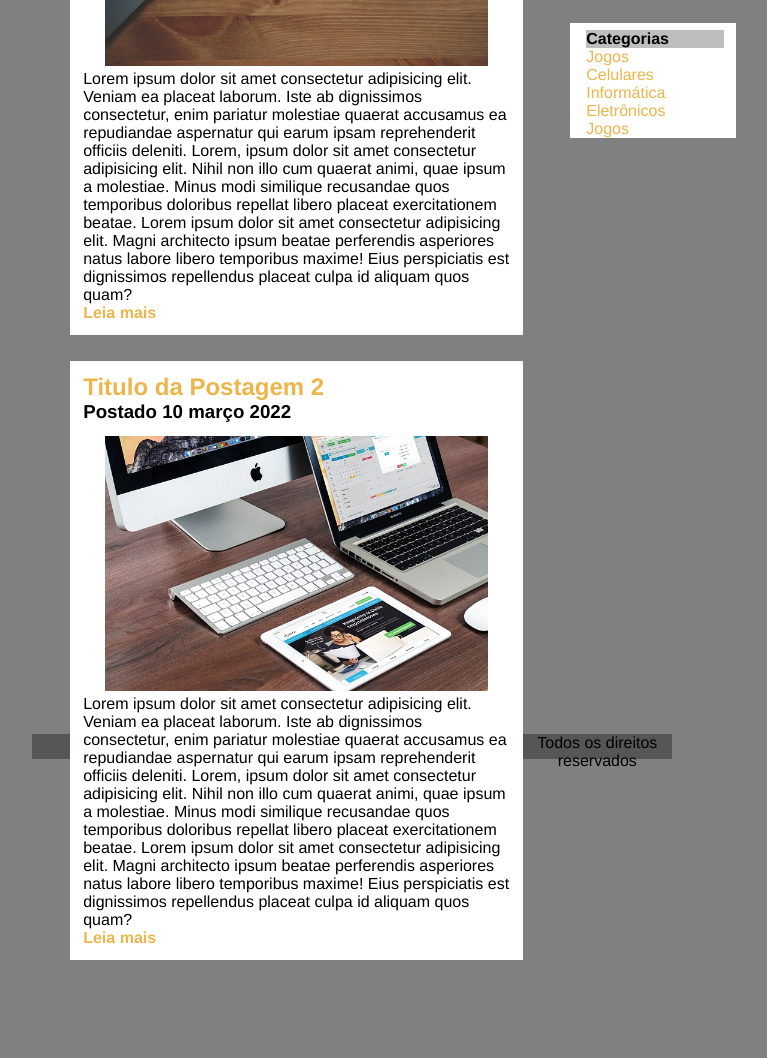
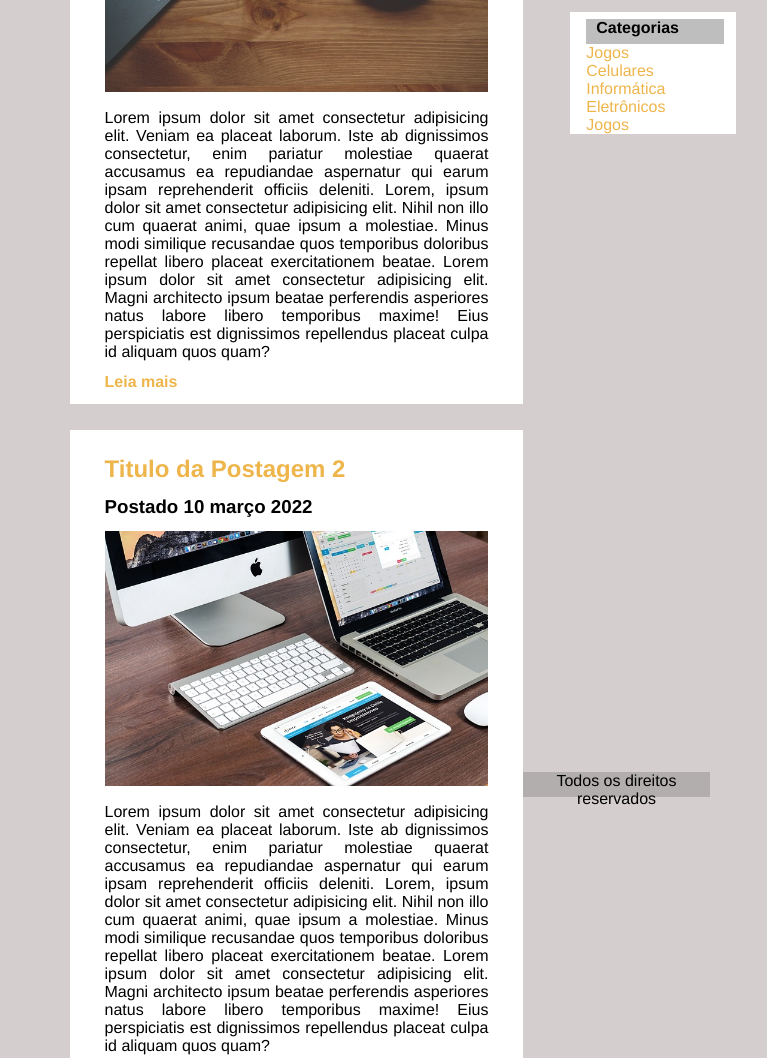
Before and after one commit to Vitaog/Projetos-Fatec, a plain HTML site: page Desafio II/index.html in a window 1280 px wide. Shown: the part 388-1446 px from the top of the page, without its empty margins (288-1055 px from the left). Before the commit the page ends 1348 px from the top, so only its background shows below. Drawn offline with Linux system fonts and the light colour scheme.

Commit message:
Modificação na formatação CSS

```diff
--- a/Desafio II/css/style.css
+++ b/Desafio II/css/style.css
@@ -3,11 +3,11 @@
 }
 body{
     font-family: 'Franklin Gothic Medium', 'Arial Narrow', Arial, sans-serif;
-    background-color: gray;
+    background-color: rgb(212, 206, 206);
 }
 /**Classe da barra de navegação**/
 .navbar{
-    background-color: rgb(238, 181, 75);
+    background-color: orange;
     padding: 3px 0px 25px 0px;
     text-align: center;
     width: 100%;
@@ -43,15 +43,36 @@ body{
 }
 .direita h2{
    color: rgb(238, 181, 75);
+   margin-left: 5%;
+    margin-right: 5%;
+    margin-top: 3%;
+    text-align: justify;
 }
+.direita h3{
+    margin-left: 5%;
+     margin-right: 5%;
+     margin-top: 3%;
+     text-align: justify;
+ }
 .direita h4{
     color: rgb(238, 181, 75);
+    margin-left: 5%;
+    margin-right: 5%;
+    margin-top: 3%;
+    text-align: justify;
  }
 .direita img{
     width:90%;
     margin-left: 5%;
     margin-right: 5%;
     margin-top: 3%;
+}
+
+.direita p {
+    margin-left: 5%;
+    margin-right: 5%;
+    margin-top: 3%;
+    text-align: justify;
 }
 /**Formatação classe esquerda**/
 .esquerda{
@@ -76,6 +97,12 @@ body{
     background-color: rgb(190, 190, 190);
     margin-top: 5%;
     width: 92%;
+    height: 25px;
+}
+
+.esquerda_cinza h4{
+    margin-left: 10px;
+
 }
 .para_esquerda2{
     margin-left: 10%;
@@ -87,11 +114,13 @@ body{
 
 /**Classe para footer**/
 .rodape{
-    margin-top: 80%;
-    background-color: rgb(87, 85, 85);
+    margin-top: 83%;
+    background-color: rgb(179, 174, 174);
     text-align: center;
     width: 50%;
     height: 25px;
-    margin-left: 25%;
+    margin-left: 28%;
     margin-bottom: 2%;
+    padding: 0% 0% 0% 0%;
+    align-items: center;
 }
```
